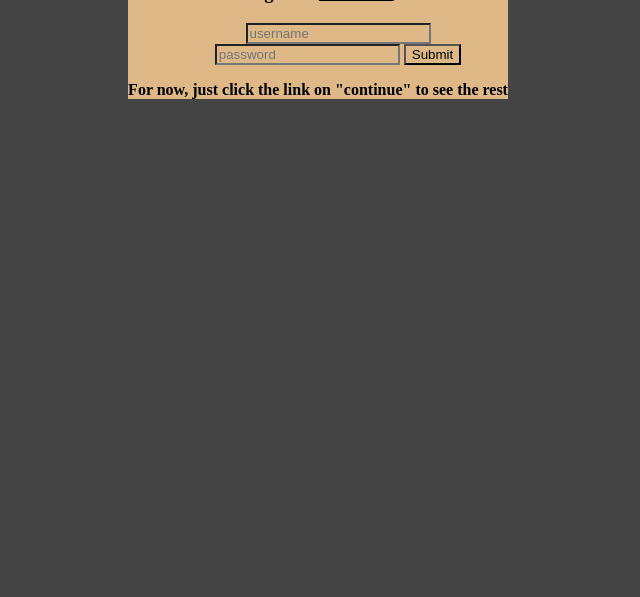
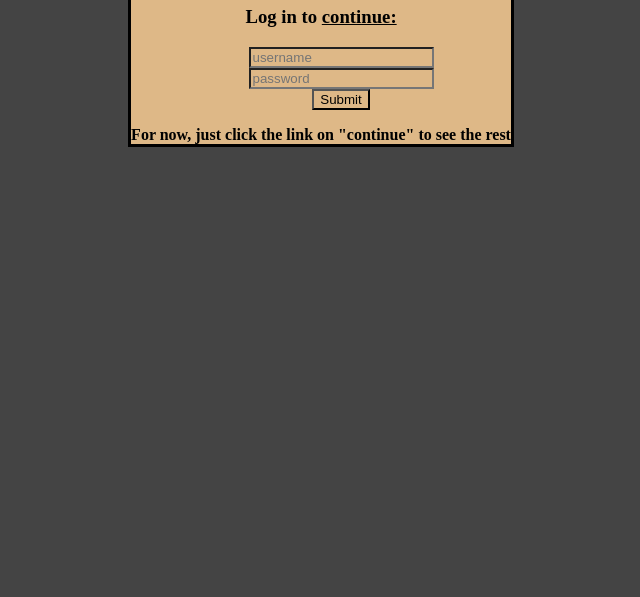
Before and after one commit to kidalonious/startup, a plain HTML site: page index.html in a window 1280 px wide. Shown: the part 203-800 px from the top of the page, without its empty margins (297-937 px from the left). Drawn offline with Linux system fonts and the light colour scheme.

Commit message:
changes to the landing index.html and css

```diff
--- a/index.css
+++ b/index.css
@@ -1,9 +1,10 @@
 .main-box {
     margin-top: 10%;
-    border: 1px black;
-    text-align: center;
+    border: 3px solid black;
+    /*text-align: center;*/
     height: fit-content;
     background-color: burlywood;
     width: fit-content;
     margin-left: 33%;
+    border-collapse: collapse;
 }
--- a/index.html
+++ b/index.html
@@ -14,7 +14,7 @@
     <form action="home.html" method="post">
         <ul>
             <input type="text" id="username" name="varUsername" placeholder="username" required/><br>
-            <input type="password" id="password" name="varPassword" placeholder="password" required/>
+            <input type="password" id="password" name="varPassword" placeholder="password" required/><br>
             <button type="submit" id="submitLogin" formaction="home.html">Submit</button>
         </ul>
     <h4>For now, just click the link on "continue" to see the rest</h4>
```
